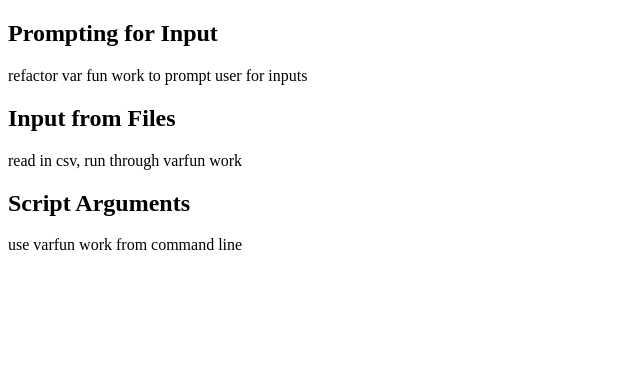
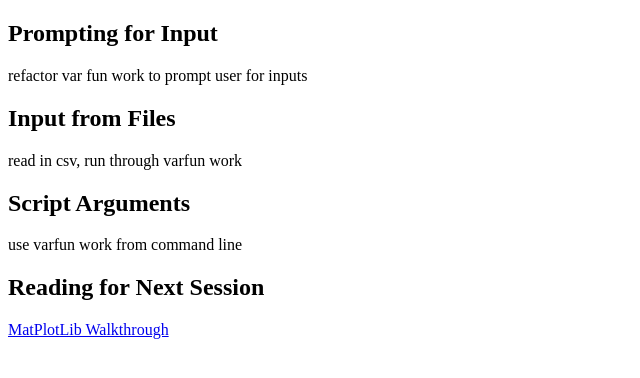
Before and after one commit to AIMS-Ghana/python-course, a Jekyll site: the page built from _days/01_1_io.md, in a window 1280 px wide. Shown: the top 378 px of the page, without its empty margins (0-640 px from the left). Built offline with Jekyll 4.4.1, drawn with Linux system fonts in a browser that asks for light colours.

Commit message:
link for plotting tutorial resource

```diff
--- a/_days/01_1_io.md
+++ b/_days/01_1_io.md
@@ -13,3 +13,7 @@ read in csv, run through varfun work
 ## Script Arguments
 
 use varfun work from command line
+
+## Reading for Next Session
+
+[MatPlotLib Walkthrough](http://www.loria.fr/~rougier/teaching/matplotlib/)
```
